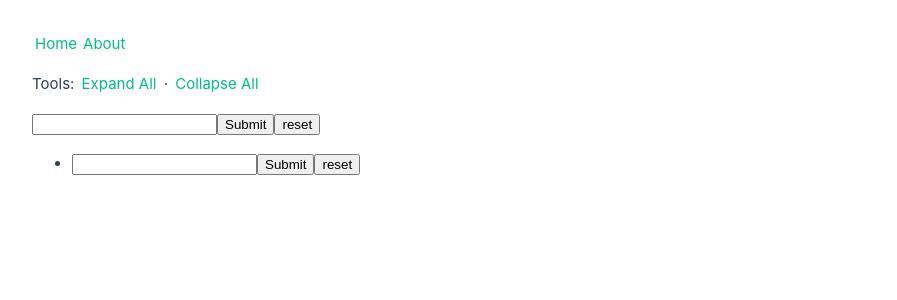
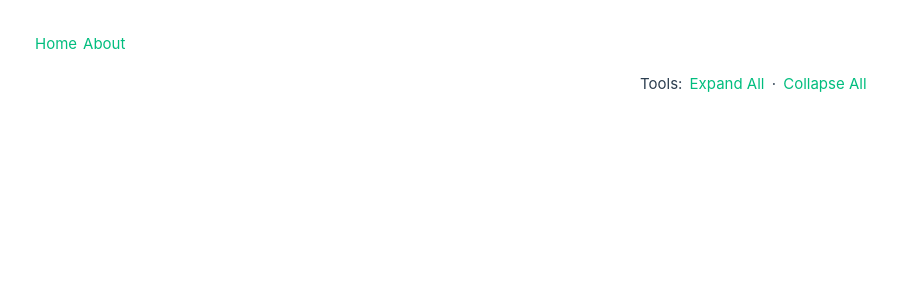
Before and after one commit to LunchBox/team-list, a Vue app: page / in a window 1280 px wide. Shown: the top 300 px of the page, without its empty margins (0-897 px from the left). Built offline with nearby package versions, Linux system fonts and the light colour scheme.

Commit message:
use focus to limit 1 task form

```diff
--- a/src/App.vue
+++ b/src/App.vue
@@ -1,6 +1,5 @@
 <script setup>
-import { RouterLink, RouterView } from 'vue-router'
-
+import { RouterLink, RouterView } from "vue-router";
 </script>
 
 <template>
--- a/src/stores/tasks.js
+++ b/src/stores/tasks.js
@@ -8,6 +8,7 @@ const currentUser = ref("daniel");
 const taskList = ref([]);
 
 const editing = ref(null);
+const focusing = ref(null);
 
 const collapseAll = () => {
   taskList.value.forEach((t) => t.collapseAll());
@@ -65,6 +66,7 @@ const destroy = (task, parent) => {
 export {
   taskList,
   editing,
+  focusing,
   currentUser,
   save,
   collapseAll,
--- a/src/views/Dashboard.vue
+++ b/src/views/Dashboard.vue
@@ -1,32 +1,48 @@
 <script setup>
-import { taskList, editing, save } from "@/stores/tasks.js";
+import { onUnmounted } from "vue";
+import {
+  taskList,
+  editing,
+  focusing,
+  expandAll,
+  collapseAll,
+} from "@/stores/tasks.js";
 
 import TaskForm from "./tasks/TaskForm.vue";
 import TaskList from "./tasks/TaskList.vue";
 
-import { expandAll, collapseAll } from "@/stores/tasks.js";
+import {} from "@/stores/tasks.js";
+
+const clearFocus = () => (focusing.value = null);
+document.addEventListener("click", clearFocus);
+onUnmounted(() => {
+  document.removeEventListener("click", clearFocus);
+});
 </script>
 <template>
   <div>
+    <div class="flex">
+      <div>
+        <TaskForm v-if="editing" :task="editing"></TaskForm>
+      </div>
+      <aside @click.stop>
         <div style="margin: 1rem 0">
           Tools:
           <a href="#" @click.prevent="expandAll">Expand All</a> &middot;
           <a href="#" @click.prevent="collapseAll">Collapse All</a>
         </div>
-    <div style="margin: 1rem 0">
-      <TaskForm :task="editing"></TaskForm>
-    </div>
-    <div>
         <TaskList :list="taskList"></TaskList>
+      </aside>
     </div>
   </div>
 </template>
 
 <style scoped>
-h2 {
-  margin-top: 1rem;
+.flex {
+  display: flex;
 }
-li {
-  margin: 0.5rem 0;
+
+.flex > * {
+  flex: 1;
 }
 </style>
--- a/src/views/tasks/TaskList.vue
+++ b/src/views/tasks/TaskList.vue
@@ -2,17 +2,19 @@
 import TaskListItem from "./TaskListItem.vue";
 import TaskForm from "./TaskForm.vue";
 
+import { focusing } from "@/stores/tasks.js";
+
 defineProps(["list", "parent"]);
 </script>
 <template>
-  <ul>
+  <ol>
     <TaskListItem
       v-for="task in list"
       :task="task"
       :parent="parent"
     ></TaskListItem>
-    <li>
+    <li v-if="focusing === parent">
       <TaskForm :parent="parent"></TaskForm>
     </li>
-  </ul>
+  </ol>
 </template>
--- a/src/views/tasks/TaskListItem.vue
+++ b/src/views/tasks/TaskListItem.vue
@@ -1,16 +1,18 @@
 <script setup>
-import { ref, watch } from "vue";
-
-import { editing, destroy } from "@/stores/tasks.js";
+import { editing, focusing, destroy } from "@/stores/tasks.js";
 
 import TaskList from "./TaskList.vue";
 
 const props = defineProps(["task", "parent"]);
-defineEmits(["select", "reset", "submit-child"]);
 
 const onClick = () => {
-  editing.value = props.task;
-  props.task.expend = !props.task.expend;
+  const { task } = props;
+  editing.value = task;
+
+  task.expend = !task.expend;
+  if (task.expend) {
+    focusing.value = task;
+  }
 };
 </script>
 <template>
@@ -39,6 +41,9 @@ const onClick = () => {
 </template>
 
 <style scoped>
+li {
+  margin: 4px 0;
+}
 .del {
   color: #ccc;
   font-style: italic;
```
Lines whose indentation alone changed are shown as unchanged.
